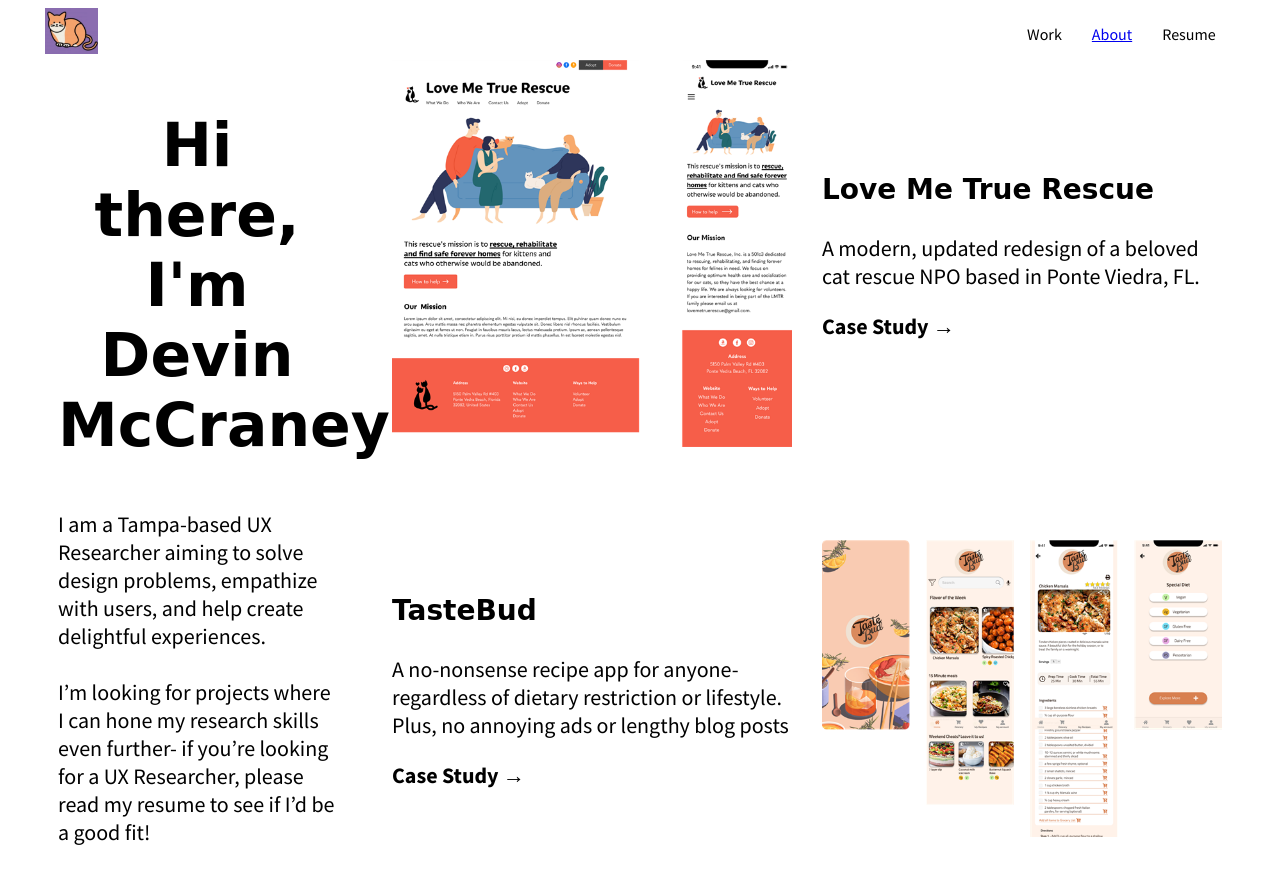
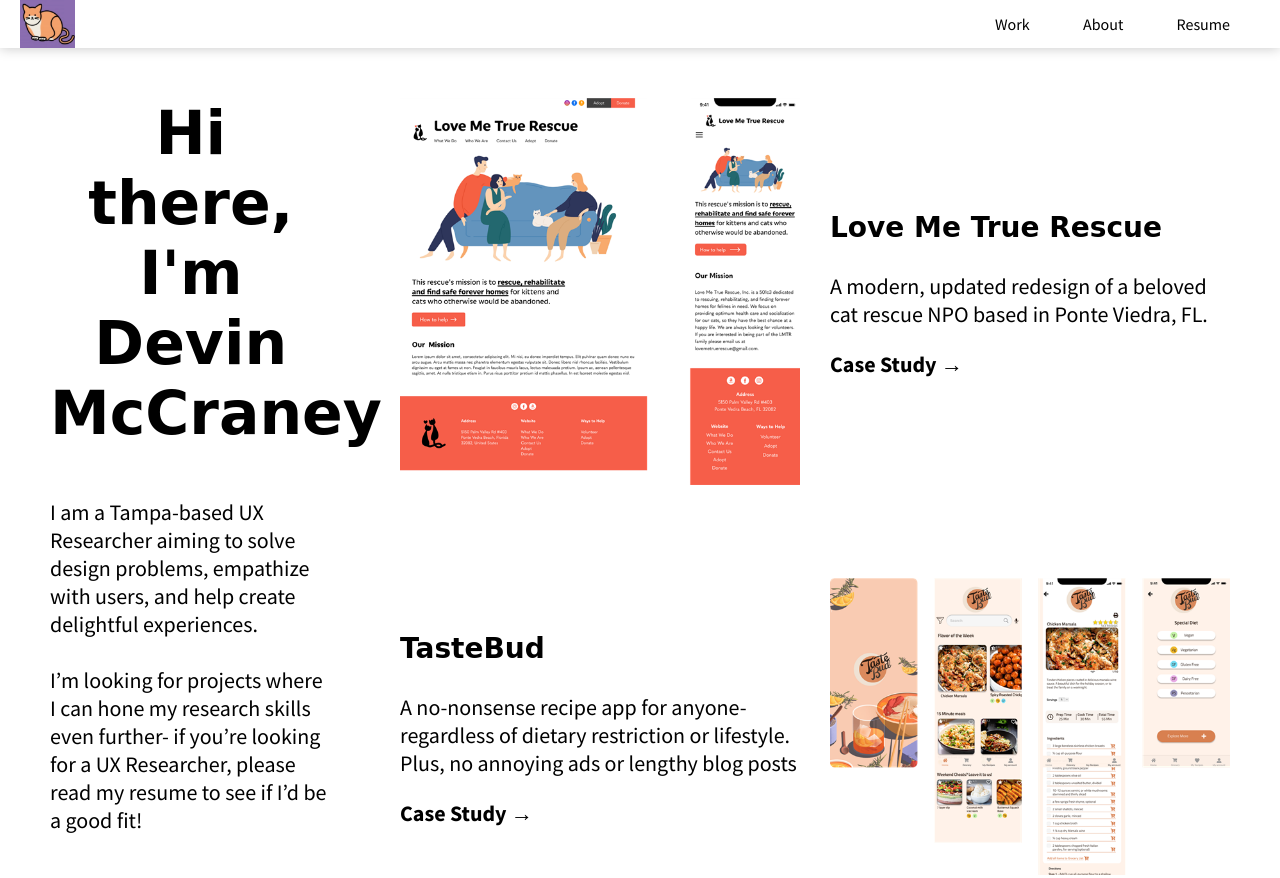
Before and after one commit to devmccraney/HW_19, a plain HTML site: page index.html in a window 1280 px wide. Shown: the top 878 px of the page. Drawn offline with Linux system fonts and the light colour scheme; a web font is replaced by a local one.

Commit message:
updated hw 19 to match 18

```diff
--- a/css/style.css
+++ b/css/style.css
@@ -1,6 +1,8 @@
-header{
+body{
+    margin: 0;
     font-family: 'Source Sans Pro', sans-serif;
 }
+
 
 .inline-block{
     display:inline-block;
@@ -8,22 +10,38 @@ header{
     padding-right:30px;
 }
 
+/* header */
+header{
+    font-family: 'Source Sans Pro', sans-serif;
+    padding: 0px 20px;
+    position: sticky;
+    top: 0;
+    background-color: white;
+    box-shadow: 0px 0px 12px #c5c5c5;
+}
+.navigation{
+    display: flex;
+    align-items: center;
+    justify-content: space-between;
+}
 .logo{
-    width:10%;
-    text-align: center;
+    height: 48px;
+}
+nav.top-nav ul{
+    list-style-type: none; /* Remove bullets */
+    padding: 0; /* Remove padding */
+    margin: 0; /* Remove margins */
+}
+nav.top-nav ul li{
+    display: inline-block;
+}
+nav.top-nav a{
+    text-decoration: none;
+    padding: 0px 20px;
+    color: black;
 }
 
-nav{
-    width:85%;
-}
-
-ul{
-    display:flex;
-    flex-wrap: nowrap;
-    width:20%;
-    margin-left: auto;
-}
-
+/* content */
 h1{
     font-family: 'Arima Madurai', cursive;
     font-size: 60px;
@@ -127,6 +145,7 @@ h3{
     align-items: center;
     justify-content: space-between;
     padding-right:50px;
+    padding-top:50px;
 }
 
 .project-image{
@@ -181,6 +200,7 @@ footer{
 
     .aboutText{
         width: 100%;
+        padding-left:0px;
     }
 
     .skills{
--- a/index.html
+++ b/index.html
@@ -13,15 +13,13 @@
     </head>
     <body>
         <header class="navigation">
-            <div class="inline-block logo">
-                <img src="images\logo.png" style="width:53px;height:46px;">
-            </div>
-            <nav class="inline-block">
+            <img src="images\logo.png" class="logo">
+            <nav class="top-nav">
                 <ul>
-                   <li class="inline-block">Work</li>
-                   <li class="inline-block"><a href=./skills.html>About</a></li>
-                   <li class="inline-block">Resume</li>
-                </ul>
+                    <li class="inline-block">Work</li>
+                    <li class="inline-block"><a href="./skills.html">About</a></li>
+                    <li class="inline-block">Resume</li>
+                 </ul>
             </nav>
         </header>
     <section class="body">
```
